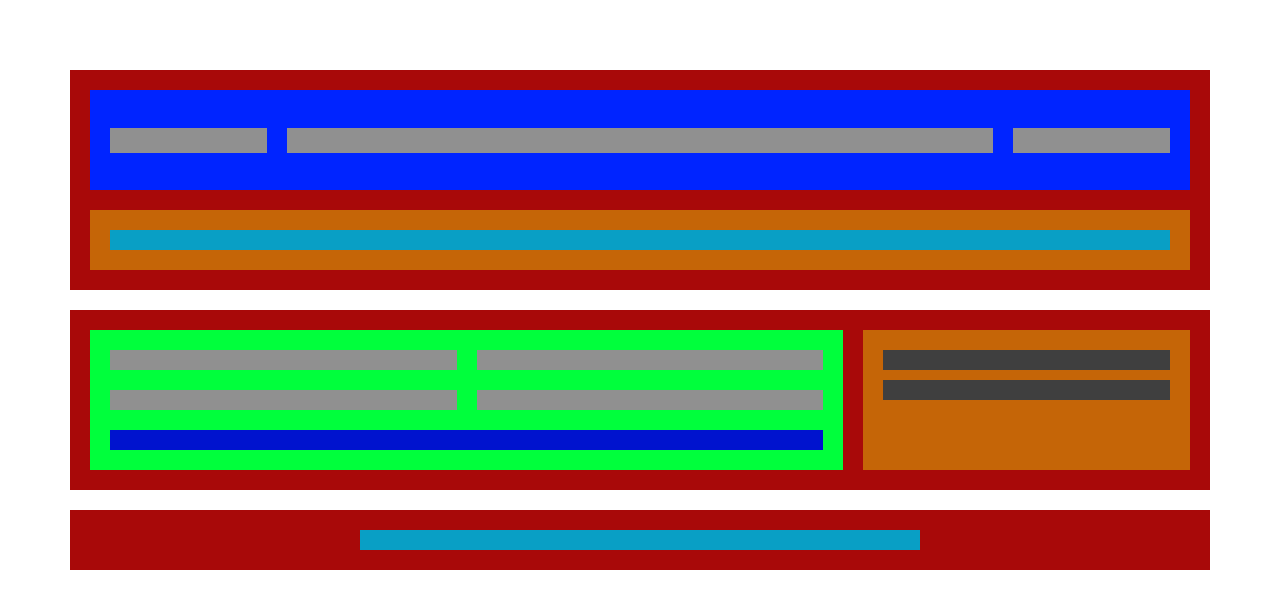
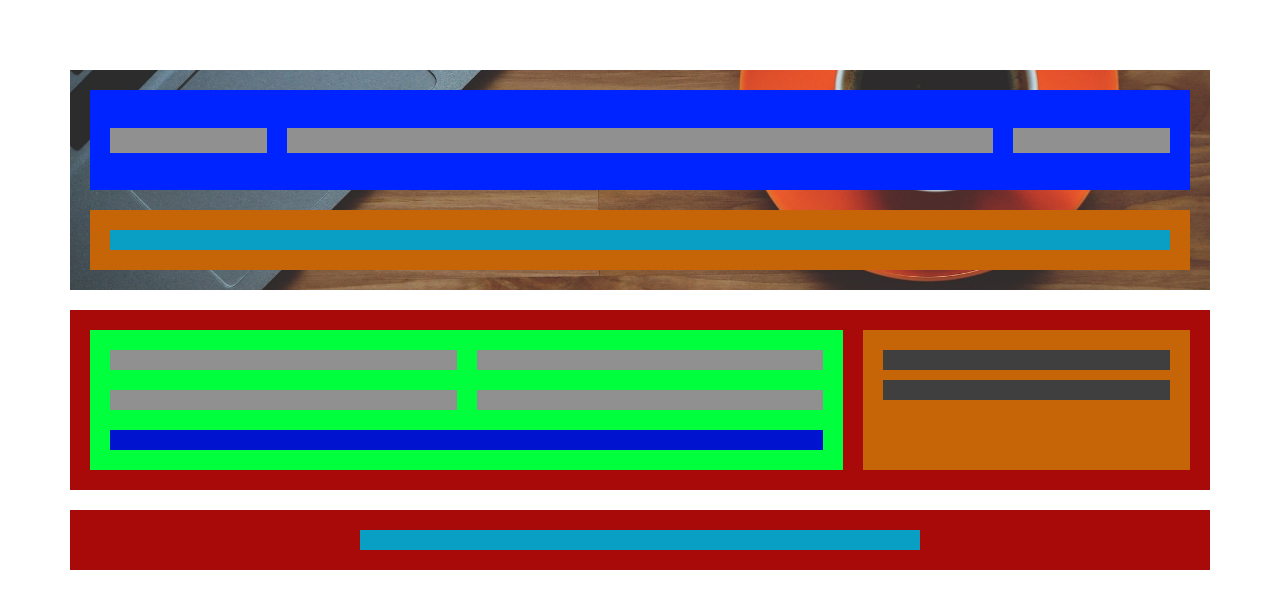
Before and after one commit to ranzamweb/web-flexbox, a plain HTML site: page index.html in a window 1280 px wide. Drawn offline with Linux system fonts and the light colour scheme.

Commit message:
Añadimos fondo a contenedor HEADER

```diff
--- a/css/styles.css
+++ b/css/styles.css
@@ -15,7 +15,10 @@ body {
 
 /*CONTENEDOR DE HEADER*/
 .header {
-	background: #A80909;
+	background: url(../images/background_header.jpg);
+	background-position: center;
+	background-attachment: contain;
+	background-size: cover;
 	display: flex;
 	flex-flow: column nowrap;
 }
```
Also changed, not shown: images/background_header.jpg (added), images/logo.png (added).
